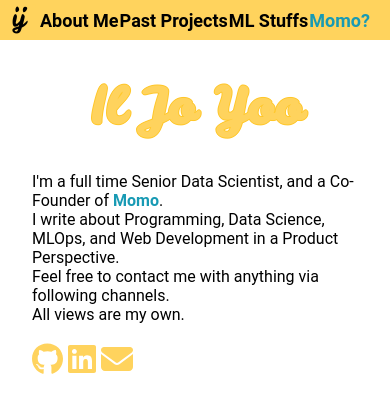
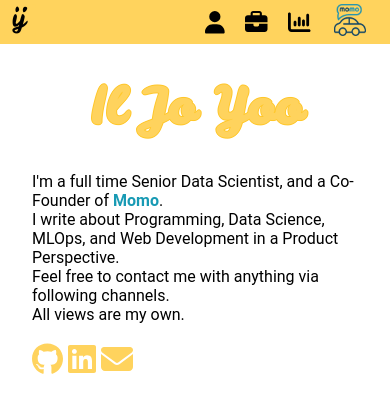
Before and after one commit to solduma/1e12.github.io, a Vue app: page / in a window 390 px wide. Shown: the top 412 px of the page. Built offline with nearby package versions, Linux system fonts and the light colour scheme.

Commit message:
Mobile Friendly

```diff
--- a/src/App.vue
+++ b/src/App.vue
@@ -1,17 +1,14 @@
 <template>
-  <picture>
-    <source srcset="./assets/img/background.webp" type="image/webp" />
-  </picture>
   <header>
     <h1>
       <a href="/"><img src="./assets/img/logo.png" alt="Main Logo" /></a>
     </h1>
     <nav>
       <h2 class="hide">This is a nav area</h2>
-        <router-link to="about">About Me</router-link>
-        <router-link to="project">Past Projects</router-link>
-        <router-link to="blog">ML Stuffs</router-link>
-        <router-link to="momo">Momo?</router-link>
+      <router-link to="about"><div v-if="isOnMobile"><font-awesome-icon icon="fa-solid fa-user" size="lg" /></div><div v-else>About Me</div></router-link>
+      <router-link to="project"><div v-if="isOnMobile"><font-awesome-icon icon="fa-solid fa-briefcase" size="lg" /></div><div v-else>Past Projects</div></router-link>
+      <router-link to="blog"><div v-if="isOnMobile"><font-awesome-icon icon="fa-solid fa-chart-column" size="lg" /></div><div v-else>ML Stuffs</div></router-link>
+      <router-link to="momo"><div v-if="isOnMobile"><img src="./assets/img/momo.png"></div><div v-else>Momo?</div></router-link>
     </nav>
   </header>
   <div id="wrapper">
@@ -23,10 +20,26 @@
 </template>
 
 <script>
+import { faTruckField } from "@fortawesome/free-solid-svg-icons";
 export default {
   name: "App",
   data() {
-    return {};
+    return {
+      isOnMobile: false,
+    };
+  },
+  mounted () {
+    this.onResize()
+    window.addEventListener('resize', this.onResize)
+  },
+  methods: {
+    onResize() {
+      if (window.innerWidth <= 767) {
+        this.isOnMobile = faTruckField;
+      } else {
+        this.isOnMobile = false;
+      }
+    },
   },
 };
 </script>
@@ -72,7 +85,6 @@ dd {
   opacity: 0;
 }
 
-
 header {
   position: fixed;
   display: flex;
@@ -100,12 +112,12 @@ header img {
 nav {
   display: flex;
   flex-flow: wrap;
-  justify-content: space-between;
+  justify-content: flex-end;
   align-items: stretch;
   margin-right: 20px;
-  flex-basis: 420px;
 }
 nav a {
+  margin: 0px 0px 0px 20px;
   font-size: 18px;
   font-weight: bold;
   line-height: 32 px;
@@ -131,8 +143,6 @@ nav a:last-child {
   z-index: 2;
 }
 
-
-
 main {
   flex-basis: 940px;
   padding: 40px 0px 0px 0px;
@@ -141,8 +151,8 @@ main {
 .viewWrapper {
   padding: 32px;
 }
-#wrapper h1{
-  position:flex;
+#wrapper h1 {
+  position: flex;
   justify-content: center;
   // align-items: stretch;
   top: 40px;
--- a/src/assets/js/fontawesome.js
+++ b/src/assets/js/fontawesome.js
@@ -2,6 +2,9 @@ import { library } from '@fortawesome/fontawesome-svg-core'
 
 import {
   faEnvelope,
+  faUser,
+  faBriefcase,
+  faChartColumn,
 } from '@fortawesome/free-solid-svg-icons'
 
 import {
@@ -17,4 +20,7 @@ library.add(
   faEnvelope,
   faGithub,
   faLinkedin,
+  faUser,
+  faBriefcase,
+  faChartColumn,
 )
```
Also changed, not shown: src/assets/img/background.webp (deleted), src/assets/img/momo.png (added). Lines whose indentation alone changed are shown as unchanged.
